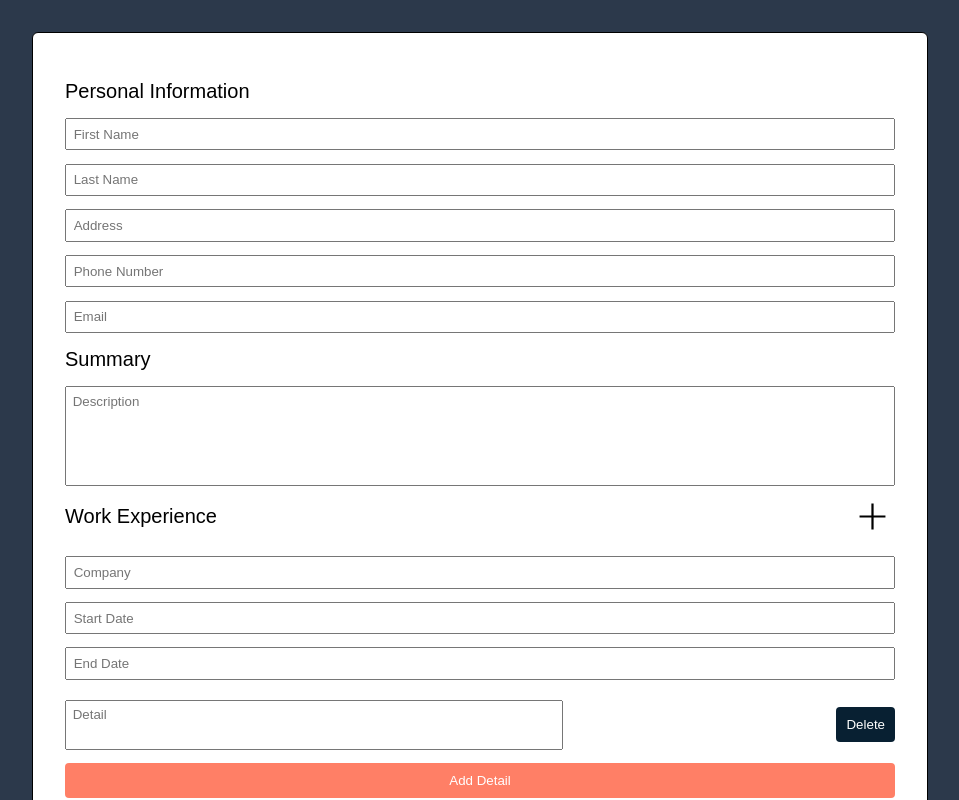
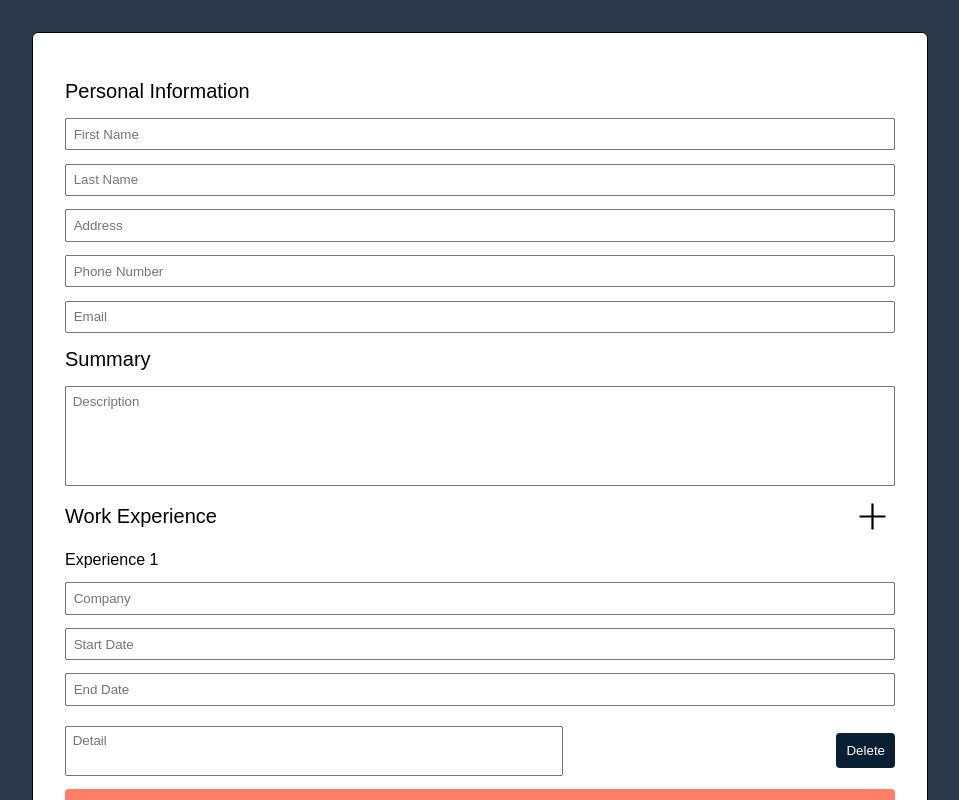
Before and after one commit to JacksonJ97/cv-application, a React (Create React App) app: page / in a window 1280 px wide. Shown: the top 800 px of the page, without its empty margins (160-1119 px from the left). Built offline with nearby package versions, Linux system fonts and the light colour scheme.

Commit message:
added subheadings for each experience and education components

```diff
--- a/src/components/Form/index.js
+++ b/src/components/Form/index.js
@@ -21,6 +21,11 @@ const Wrapper = styled.div`
     display: flex;
     justify-content: space-between;
     align-items: center;
+  }
+
+  h4 {
+    font-weight: 400;
+    margin: 0.5em 0;
   }
 
   .btn {
@@ -92,8 +97,10 @@ const Form = (props) => {
         <FormHeading title="Work Experience" />
         <AddButton onClick={handleAdd} name="experienceAdd" />
       </div>
-      {props.experienceInfo.map((element) => {
+      {props.experienceInfo.map((element, index) => {
         return (
+          <>
+            <h4>Experience {index + 1}</h4>
             <ExperienceForm
               experienceInfo={element}
               handleChange={handleChange}
@@ -101,6 +108,7 @@ const Form = (props) => {
               handleDelete={handleDelete}
               key={element.id}
             />
+          </>
         );
       })}
 
@@ -108,8 +116,13 @@ const Form = (props) => {
         <FormHeading title="Education" />
         <AddButton onClick={handleAdd} name="educationAdd" />
       </div>
-      {props.educationInfo.map((element) => {
-        return <EducationForm educationInfo={element} handleChange={handleChange} handleDelete={handleDelete} key={element.id} />;
+      {props.educationInfo.map((element, index) => {
+        return (
+          <>
+            <h4>Education {index + 1}</h4>
+            <EducationForm educationInfo={element} handleChange={handleChange} handleDelete={handleDelete} key={element.id} />
+          </>
+        );
       })}
 
       <button className="load-example-btn btn" onClick={handleLoadExample}>
```
Lines whose indentation alone changed are shown as unchanged.
